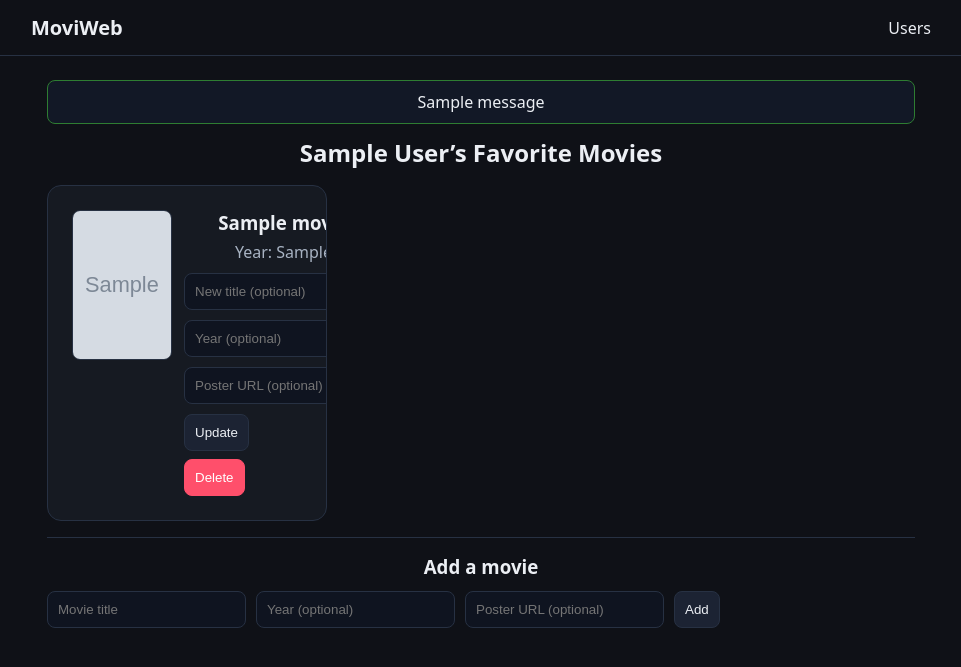
After one commit to sakhiaryan/MoviWebApp, a Flask app: page /users/1/movies in a window 1280 px wide. The commit adds this page. Shown: the top 667 px of the page, without its empty margins (159-1120 px from the left). Run offline with Flask 3, Linux system fonts and the light colour scheme; tables that the repository leaves empty hold one stand-in row (values such as "Sample post"); grey boxes marked "Sample" are stand-in pictures; one stand-in notice (Sample message) is shown.

```diff
--- a/app.py
+++ b/app.py
@@ -1,10 +1,129 @@
-from flask import Flask, render_template
+import os
+from flask import Flask, render_template, request, redirect, url_for, flash, abort
+from models import db, User, Movie
+from data_manager import DataManager
 
 app = Flask(__name__)
+app.secret_key = os.environ.get("FLASK_SECRET_KEY", "dev-secret")
 
-@app.route('/')
-def home():
-    return render_template('index.html')
+# SQLite DB path
+BASE_DIR = os.path.abspath(os.path.dirname(__file__))
+DB_PATH = os.path.join(BASE_DIR, "data", "moviweb.sqlite")
+os.makedirs(os.path.dirname(DB_PATH), exist_ok=True)
+
+app.config["SQLALCHEMY_DATABASE_URI"] = f"sqlite:///{DB_PATH}"
+app.config["SQLALCHEMY_TRACK_MODIFICATIONS"] = False
+
+db.init_app(app)
+
+with app.app_context():
+    db.create_all()
+
+data_manager = DataManager()
+
+
+# ----------------- USERS -----------------
+@app.route("/")
+def index():
+    users = data_manager.get_users()
+    return render_template("index.html", users=users)
+
+
+@app.route("/users", methods=["POST"])
+def create_user():
+    name = (request.form.get("name") or "").strip()
+    if not name:
+        flash("Name is required.", "error")
+        return redirect(url_for("index"))
+
+    try:
+        data_manager.create_user(name)
+        flash(f"User '{name}' created.", "success")
+    except Exception as e:
+        flash(f"Could not create user: {e}", "error")
+
+    return redirect(url_for("index"))
+
+
+# ----------------- MOVIES -----------------
+@app.route("/users/<int:user_id>/movies", methods=["GET"])
+def list_movies(user_id):
+    user = User.query.get_or_404(user_id)
+    movies = data_manager.get_movies(user_id)
+    return render_template("movies.html", user=user, movies=movies)
+
+
+@app.route("/users/<int:user_id>/movies", methods=["POST"])
+def add_movie(user_id):
+    """
+    Add a movie for this user. Minimal form: title (required), optional year & poster_url.
+    If you want OMDb fetch here, you can do it and pass year/poster_url from that response.
+    """
+    title = (request.form.get("title") or "").strip()
+    year = (request.form.get("year") or "").strip() or None
+    poster_url = (request.form.get("poster_url") or "").strip() or None
+
+    if not title:
+        flash("Movie title is required.", "error")
+        return redirect(url_for("list_movies", user_id=user_id))
+
+    try:
+        data_manager.add_movie(user_id, title, year=year, poster_url=poster_url)
+        flash(f"Added '{title}'.", "success")
+    except LookupError:
+        abort(404)
+    except Exception as e:
+        flash(f"Could not add movie: {e}", "error")
+
+    return redirect(url_for("list_movies", user_id=user_id))
+
+
+@app.route("/users/<int:user_id>/movies/<int:movie_id>/update", methods=["POST"])
+def update_movie(user_id, movie_id):
+    """Update title/year/poster for a specific movie."""
+    new_title = (request.form.get("title") or "").strip() or None
+    new_year = (request.form.get("year") or "").strip() or None
+    new_poster = (request.form.get("poster_url") or "").strip() or None
+
+    try:
+        data_manager.update_movie(movie_id, new_title, new_year, new_poster)
+        flash("Movie updated.", "success")
+    except LookupError:
+        abort(404)
+    except Exception as e:
+        flash(f"Could not update movie: {e}", "error")
+
+    return redirect(url_for("list_movies", user_id=user_id))
+
+
+@app.route("/users/<int:user_id>/movies/<int:movie_id>/delete", methods=["POST"])
+def delete_movie(user_id, movie_id):
+    try:
+        data_manager.delete_movie(movie_id)
+        flash("Movie deleted.", "success")
+    except LookupError:
+        abort(404)
+    except Exception as e:
+        flash(f"Could not delete movie: {e}", "error")
+
+    return redirect(url_for("list_movies", user_id=user_id))
+
+# ----------------- ERROR HANDLERS -----------------
+
+@app.errorhandler(404)
+def page_not_found(e):
+    """Render a friendly 404 error page."""
+    return render_template("404.html"), 404
+
+
+@app.errorhandler(500)
+def internal_server_error(e):
+    """Handle unexpected server errors gracefully."""
+    return (
+        render_template("500.html", error_message=str(e)),
+        500,
+    )
+
 
 if __name__ == "__main__":
-    app.run(debug=True, port=5003)
+    app.run(host="127.0.0.1", port=5000, debug=True)
--- a/static/style.css
+++ b/static/style.css
@@ -9,3 +9,79 @@ body {
 h1 {
     color: #ffcc00;
 }
+
+
+body { font-family: system-ui, -apple-system, Segoe UI, Roboto, Arial, sans-serif; background:#0b0b0e; color:#eaeaf0; }
+a { color: #82cfff; text-decoration: none; }
+.container { max-width: 900px; margin: 32px auto; padding: 0 16px; }
+h1, h2, h3 { margin: 8px 0 16px; }
+.dim { color: #9aa1ad; }
+.list { list-style: none; padding: 0; }
+.list li { padding: 8px 0; }
+
+.form-card { background:#14141b; border:1px solid #232333; padding:16px; border-radius:12px; margin:16px 0; }
+.form-card input { padding:8px; border-radius:8px; border:1px solid #2c2c3a; background:#0f0f15; color:#eaeaf0; }
+.form-card button { padding:8px 12px; margin-left:8px; border-radius:8px; border:1px solid #2c2c3a; background:#1f2533; color:#eaeaf0; cursor:pointer; }
+
+.cards { list-style:none; padding:0; display:grid; grid-template-columns: repeat(auto-fill, minmax(240px, 1fr)); gap:16px; }
+.card { background:#14141b; border:1px solid #232333; border-radius:12px; padding:12px; }
+.card-header { margin-bottom:8px; }
+.poster { width:100%; border-radius:8px; margin:8px 0; }
+.actions { display:flex; gap:8px; align-items:center; margin-top:8px; }
+.actions form { display:flex; gap:8px; }
+button.danger { background:#3a1f23; border-color:#5a2a31; color:#ffb3b8; }
+
+.flash { list-style:none; padding:0; margin: 12px 0; }
+.flash li { padding:8px 10px; border-radius:8px; margin-bottom:8px; }
+.flash li.success { background:#12351d; border:1px solid #1b5e2b; color:#b6f0c1; }
+.flash li.error { background:#3a1f23; border:1px solid #5a2a31; color:#ffb3b8; }
+
+:root {
+  --bg: #0f1117;
+  --fg: #eceff4;
+  --muted: #a8b3c3;
+  --card: #161a22;
+  --border: #273143;
+  --accent: #4f7cff;
+  --danger: #ff4f6b;
+}
+
+* { box-sizing: border-box; }
+html, body { margin:0; padding:0; background:var(--bg); color:var(--fg); font-family: system-ui, -apple-system, Segoe UI, Roboto, Inter, Arial; }
+
+.container { width: min(980px, 92%); margin: 0 auto; }
+
+.site-header { border-bottom:1px solid var(--border); margin-bottom: 24px; }
+.site-header .container { display:flex; align-items:center; justify-content:space-between; padding: 14px 0; }
+.site-header a { color: var(--fg); text-decoration:none; }
+.brand { font-size: 20px; margin:0; }
+
+h2, h3 { margin: 12px 0; }
+
+.row { display:flex; gap:10px; flex-wrap: wrap; }
+.row input, .row button {
+  padding:10px; border-radius:8px; border:1px solid var(--border);
+  background:#0f1420; color:var(--fg);
+}
+.row button { background:#1c2333; cursor:pointer; }
+.row button:hover { background:#222b42; }
+.row .danger { background: var(--danger); border-color: var(--danger); color:white; }
+.row .danger:hover { filter: brightness(0.95); }
+
+.flash-list { list-style:none; padding:0; margin: 10px 0 0 0; }
+.flash { padding:10px 12px; border-radius:8px; border:1px solid var(--border); margin-bottom:8px; background:#121826; }
+.flash.success { border-color: #2e7d32; }
+.flash.error { border-color: #cc3344; }
+
+.list { list-style:none; padding:0; }
+.list li { padding:6px 0; }
+
+.cards { list-style:none; padding:0; display:grid; grid-template-columns: repeat(auto-fill, minmax(280px, 1fr)); gap:14px; }
+.card { background: var(--card); border:1px solid var(--border); border-radius:14px; overflow:hidden; }
+.card-body { display:flex; gap:12px; padding:12px; }
+.card-media img { width:100px; height:150px; object-fit:cover; border-radius:8px; border:1px solid var(--border); }
+.placeholder { width:100px; height:150px; display:grid; place-items:center; border-radius:8px; border:1px dashed var(--border); color:var(--muted); font-size:12px; }
+.movie-title { margin:0 0 6px 0; }
+.muted { color: var(--muted); margin: 0 0 10px 0; }
+.gap { gap:8px; }
+hr { border:0; border-top:1px solid var(--border); margin:16px 0; }
--- /dev/null
+++ b/templates/base.html
@@ -0,0 +1,33 @@
+<!DOCTYPE html>
+<html lang="en">
+<head>
+  <meta charset="utf-8" />
+  <title>{% block title %}MoviWeb{% endblock %}</title>
+  <meta name="viewport" content="width=device-width, initial-scale=1" />
+  <link rel="stylesheet" href="{{ url_for('static', filename='style.css') }}">
+</head>
+<body>
+  <header class="site-header">
+    <div class="container">
+      <h1 class="brand"><a href="{{ url_for('index') }}">MoviWeb</a></h1>
+      <nav>
+        <a href="{{ url_for('index') }}">Users</a>
+      </nav>
+    </div>
+  </header>
+
+  <main class="container">
+    {% with messages = get_flashed_messages(with_categories=true) %}
+      {% if messages %}
+        <ul class="flash-list">
+          {% for category, message in messages %}
+            <li class="flash {{ category }}">{{ message }}</li>
+          {% endfor %}
+        </ul>
+      {% endif %}
+    {% endwith %}
+
+    {% block content %}{% endblock %}
+  </main>
+</body>
+</html>
--- /dev/null
+++ b/templates/movies.html
@@ -0,0 +1,55 @@
+{% extends "base.html" %}
+{% block title %}Movies • {{ user.name }} • MoviWeb{% endblock %}
+{% block content %}
+  <h2>{{ user.name }}’s Favorite Movies</h2>
+
+  {% if movies %}
+    <ul class="cards">
+      {% for m in movies %}
+        <li class="card">
+          <div class="card-body">
+            <div class="card-media">
+              {% if m.poster_url %}
+                <img src="{{ m.poster_url }}" alt="{{ m.title }}">
+              {% else %}
+                <div class="placeholder">No Poster</div>
+              {% endif %}
+            </div>
+            <div class="card-content">
+              <h3 class="movie-title">{{ m.title }}</h3>
+              {% if m.year %}<p class="muted">Year: {{ m.year }}</p>{% endif %}
+
+              <div class="row gap">
+                <!-- Update form -->
+                <form action="{{ url_for('update_movie', user_id=user.id, movie_id=m.id) }}" method="post" class="row">
+                  <input type="text" name="title" placeholder="New title (optional)">
+                  <input type="text" name="year" placeholder="Year (optional)">
+                  <input type="url"  name="poster_url" placeholder="Poster URL (optional)">
+                  <button type="submit">Update</button>
+                </form>
+
+                <!-- Delete form -->
+                <form action="{{ url_for('delete_movie', user_id=user.id, movie_id=m.id) }}" method="post"
+                      onsubmit="return confirm('Delete {{ m.title }}?');">
+                  <button type="submit" class="danger">Delete</button>
+                </form>
+              </div>
+            </div>
+          </div>
+        </li>
+      {% endfor %}
+    </ul>
+  {% else %}
+    <p>No movies yet for {{ user.name }}.</p>
+  {% endif %}
+
+  <hr>
+
+  <h3>Add a movie</h3>
+  <form action="{{ url_for('add_movie', user_id=user.id) }}" method="post" class="row">
+    <input type="text" name="title" placeholder="Movie title" required>
+    <input type="text" name="year" placeholder="Year (optional)">
+    <input type="url"  name="poster_url" placeholder="Poster URL (optional)">
+    <button type="submit">Add</button>
+  </form>
+{% endblock %}
```
Also changed, not shown: data_manager.py (added, +75 -0 lines), models.py (added, +34 -0 lines), templates/404.html (added, +9 -0 lines), templates/500.html (added, +12 -0 lines), templates/index.html (+25 -12 lines), data/moviweb.sqlite (added).
